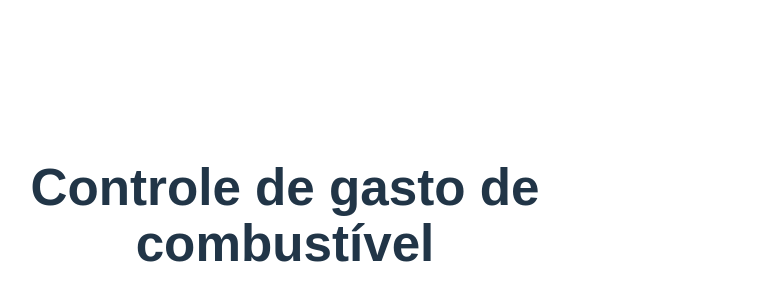
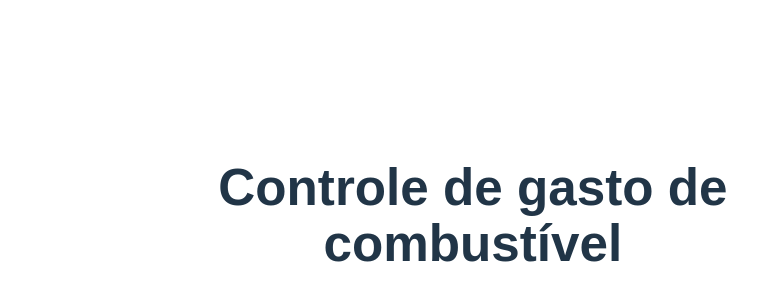
Before and after one commit to MarceloMederi/consumoCombustivelReact, a React (Vite) app in the folder concom/: page / in a window 1280 px wide. Shown: the part 164-464 px from the top of the page, without its empty margins (126-883 px from the left). Built offline with nearby package versions, Linux system fonts and the light colour scheme.

Commit message:
Update App.css
centralizar o conteúdo na tela.

```diff
--- a/concom/src/App.css
+++ b/concom/src/App.css
@@ -2,11 +2,14 @@ body {
   font-family: Arial, sans-serif;
   margin: 0;
   padding: 0;
+  display: flex;
+  justify-content: center;
+  align-items: center;
+  height: 100vh;
 }
 
 main {
   width: 90%;
-  margin: 0 auto;
   text-align: center;
 }
 
```
